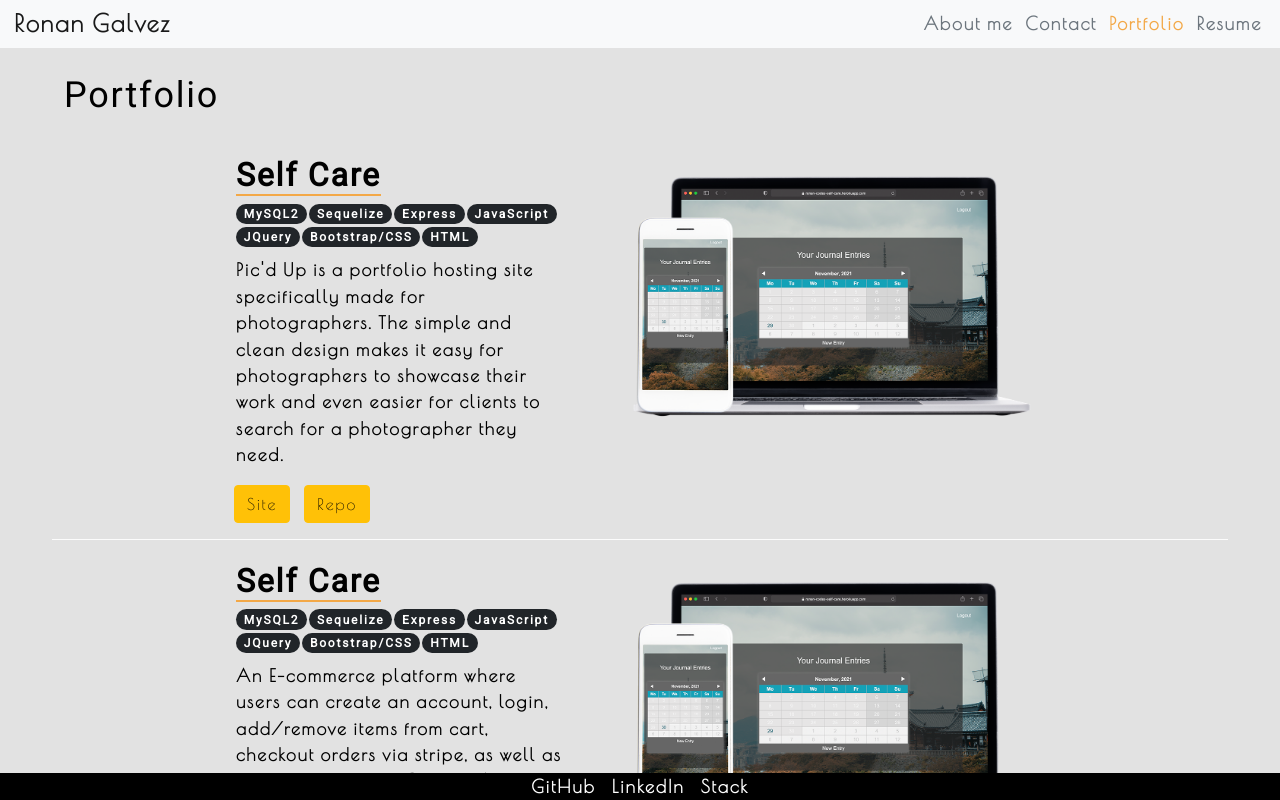
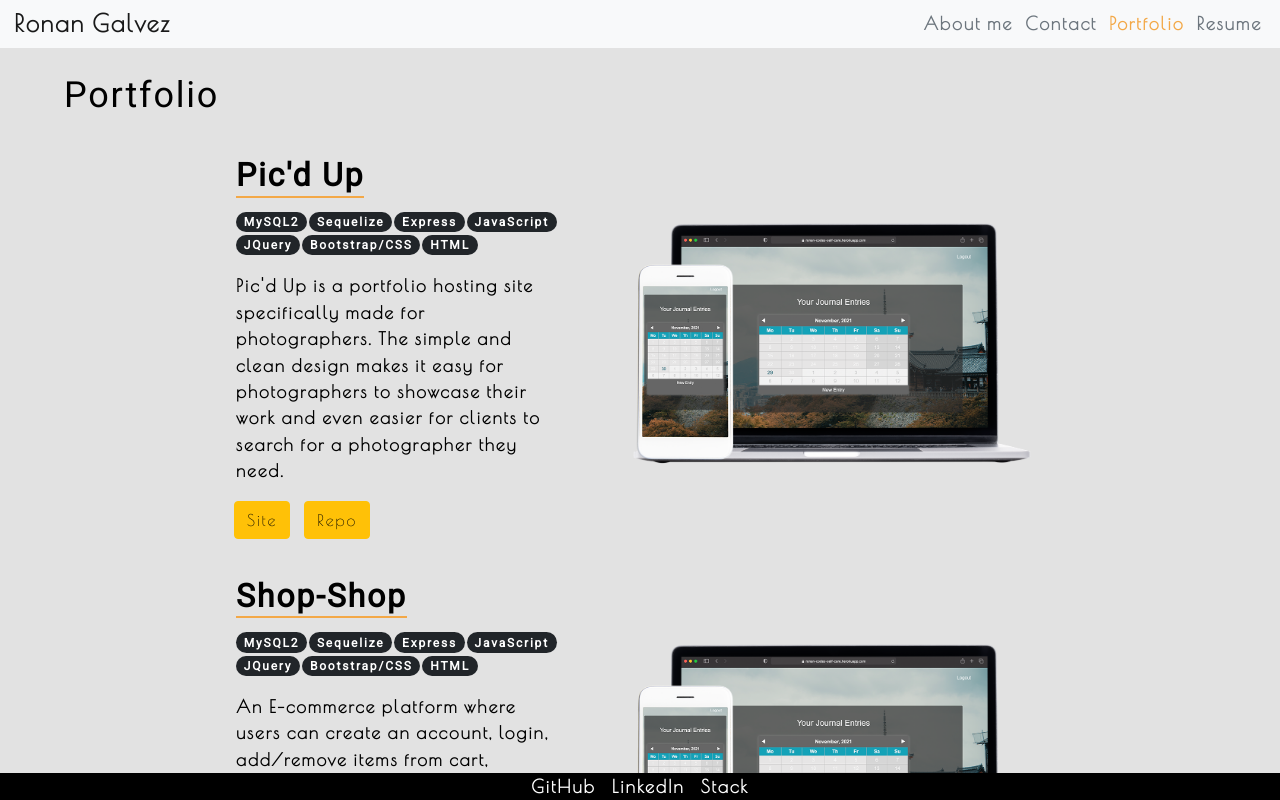
Before and after one commit to Ronan-Codes/react-portfolio, a React (Create React App) app: page / in a window 1280 px wide. Both pictures are taken after a click on the item "Portfolio". Shown: the top 800 px of the page. Built offline with nearby package versions, Linux system fonts and the light colour scheme.

Commit message:
portfolio-update cont...

```diff
--- a/src/components/PhotoList/index.js
+++ b/src/components/PhotoList/index.js
@@ -124,11 +124,11 @@ const PhotoList = ({ category }) => {
               <>
                 <div className="row col-lg-12 justify-content-center project-border-style">
 
-                  <div className="col-lg-4">
+                  <div className="col-lg-4 col-sm-12 order-sm-last order-lg-first align-self-center">
                     <div className="card project-card text-start" >
                       <div className="card-body">
-                        <h5 className="card-title fs-2 fw-bold"><span className="project-title">Self Care</span></h5>
-                        <h6 className="card-subtitle mb-2 text-muted mt-1">
+                        <h5 className="card-title fs-2 fw-bold mb-2"><span className="project-title">{project.name}</span></h5>
+                        <h6 className="card-subtitle mb-3 text-muted mt-3">
                           {/* Switch to .map / forEach and insert badge data */}
                           <span className="project-badge badge rounded-pill bg-dark">MySQL2</span>
                           <span className="project-badge badge rounded-pill bg-dark">Sequelize</span>
@@ -145,7 +145,7 @@ const PhotoList = ({ category }) => {
                     </div>
                   </div>
 
-                  <div className="col-lg-5">
+                  <div id="projectPhotoCont" className="col-lg-5 col-sm-12 order-sm-first align-self-center">
                     {isModalOpen && <Modal onClose={toggleModal} currentPhoto={currentPhoto} />}
                     {/* <div className="flex-row"> */}
                     <div className="hovereffect">
--- a/src/components/PhotoList/style.css
+++ b/src/components/PhotoList/style.css
@@ -89,13 +89,25 @@
 }
 
 .project-title {
-  border-bottom: 2px solid #f3a847
+  border-bottom: 2px solid #f3a847;
+  padding-bottom: 1.5px;
 }
 
 .project-badge {
   margin: 0 2px 2px 0
 }
 
-.project-border-style {
-  border-bottom: 1px solid rgba(255, 255, 255, 0.891)
+/* .project-border-style::after {
+  content: "";
+  display: block;
+  margin: 0 auto;
+  width: 80%;
+  border-bottom: 1px solid rgba(255, 255, 255, 0.891);
+  order: 9;
+} */
+/*
+@media screen and (max-width: 576px) {
+#projectPhotoCont{
+  order: 1;
 }
+} */
```
